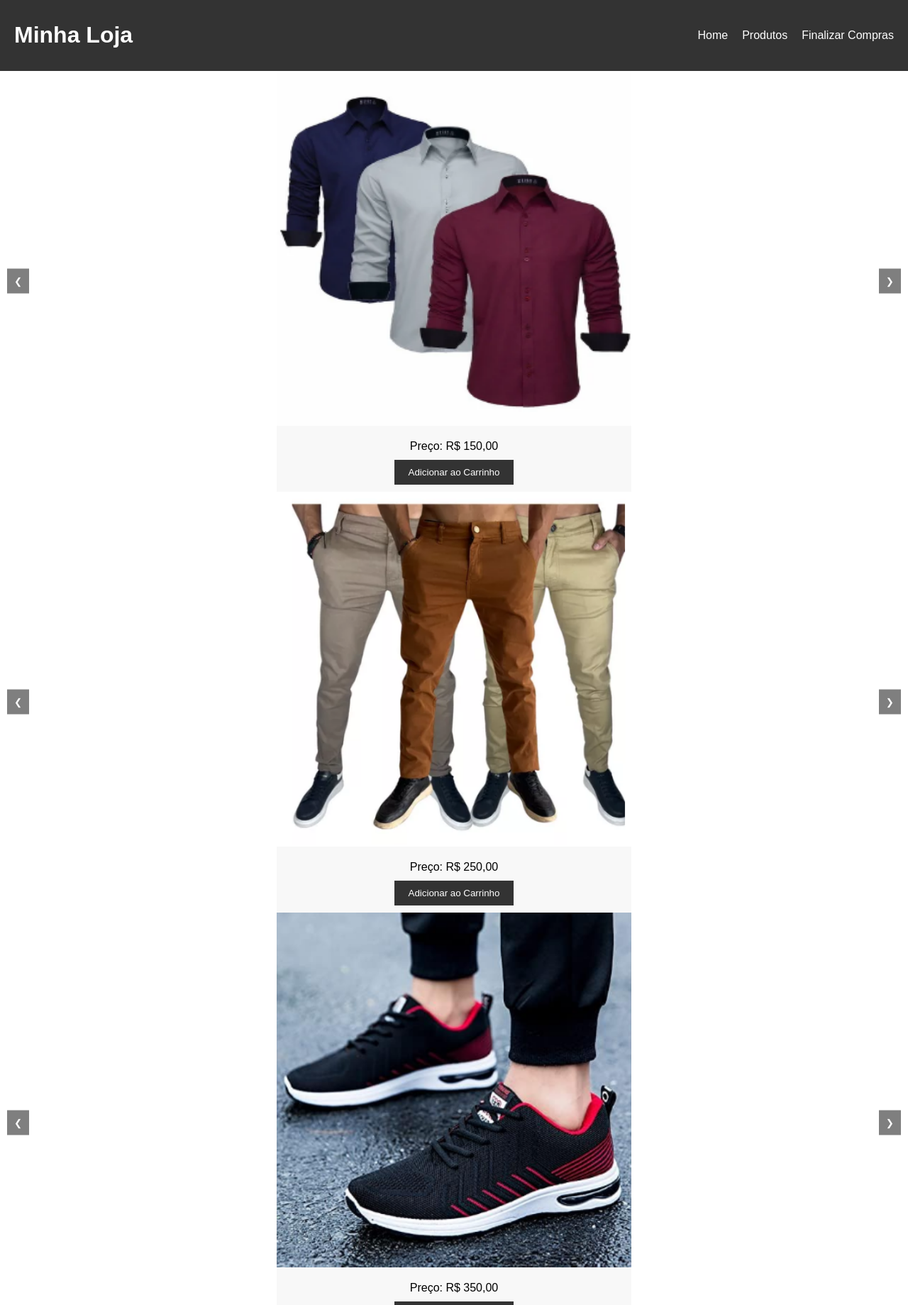
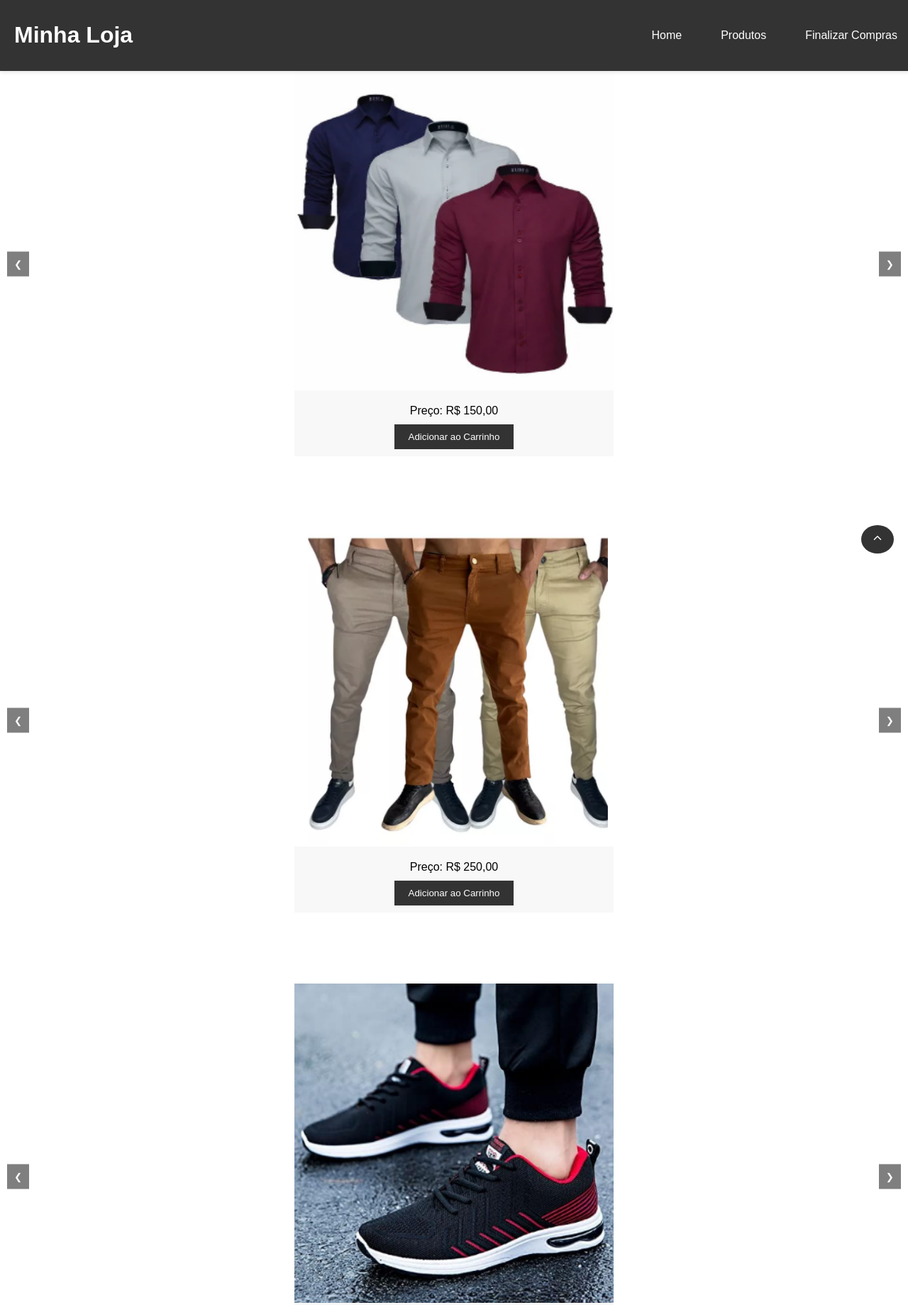
Before and after one commit to Joao-Amancio/loja, a plain HTML site: page index.html in a window 1280 px wide. Shown: the top 1839 px of the page at 71% size. Drawn offline with nearby package versions, Linux system fonts and the light colour scheme.

Commit message:
em construção

```diff
--- a/index.html
+++ b/index.html
@@ -14,7 +14,7 @@
         <div class="bar2"></div>
         <div class="bar3"></div>
       </div>
-      <nav id="nav-menu">
+      <nav style="text-align: center;" id="nav-menu">
         <ul>
           <li><a href="#home">Home</a></li>
           <li><a href="#produtos">Produtos</a></li>
@@ -31,7 +31,7 @@
       <div class="carousel-container">
         <div class="carousel-slide">
           <img
-            style="width: 500px; height: 500px"
+            style="width: 450px; height: 450px"
             src="./assets/camisa1.png"
             alt="Imagem 1"
           />
@@ -42,7 +42,7 @@
         </div>
         <div class="carousel-slide">
           <img
-            style="width: 500px; height: 500px"
+            style="width: 450px; height: 450px"
             src="./assets/camisa2.png"
             alt="Imagem 2"
           />
@@ -61,7 +61,7 @@
       <div class="carousel-container">
         <div class="carousel-slide">
           <img
-            style="width: 500px; height: 500px"
+            style="width: 450px; height: 450px"
             src="./assets/calca1.png"
             alt="Imagem 3"
           />
@@ -72,7 +72,7 @@
         </div>
         <div class="carousel-slide">
           <img
-            style="width: 500px; height: 500px"
+            style="width: 450px; height: 450px"
             src="./assets/calca2.png"
             alt="Imagem 4"
           />
@@ -91,7 +91,7 @@
       <div class="carousel-container">
         <div class="carousel-slide">
           <img
-            style="width: 500px; height: 500px"
+            style="width: 450px; height: 450px"
             src="./assets/sapato1.png"
             alt="Imagem 5"
           />
@@ -102,7 +102,7 @@
         </div>
         <div class="carousel-slide">
           <img
-            style="width: 500px; height: 500px"
+            style="width: 450px; height: 450px"
             src="./assets/sapato2.png"
             alt="Imagem 6"
           />
@@ -121,7 +121,7 @@
       <div class="carousel-container">
         <div class="carousel-slide">
           <img
-            style="width: 500px; height: 500px"
+            style="width: 450px; height: 450px"
             src="./assets/cinto1.png"
             alt="Imagem 7"
           />
@@ -132,7 +132,7 @@
         </div>
         <div class="carousel-slide">
           <img
-            style="width: 500px; height: 500px"
+            style="width: 450px; height: 450px"
             src="./assets/cinto2.png"
             alt="Imagem 8"
           />
@@ -186,7 +186,14 @@
         <button type="submit">Finalizar Compra</button>
       </form>
     </section>
-
+    <div id="back-to-top">
+      <!--&#x2191;  Você pode substituir isso por um ícone de seta mais estilizado -->
+      <ion-icon name="chevron-up-outline"></ion-icon>
+    </div>
+    <script
+      type="module"
+      src="https://unpkg.com/ionicons@7.1.0/dist/ionicons/ionicons.esm.js"
+    ></script>
     <script src="./script.js"></script>
   </body>
 </html>
--- a/script.js
+++ b/script.js
@@ -224,3 +224,22 @@ document.addEventListener("DOMContentLoaded", () => {
       handleTouchEnd(event, 3)
     })
 })
+
+
+// JavaScript para exibir a seta quando o usuário rolar para o final da página
+document.addEventListener('scroll', function() {
+    const scrollTopButton = document.getElementById('back-to-top');
+    if (window.innerHeight + window.scrollY >= document.body.offsetHeight - 100) {
+        scrollTopButton.style.display = 'block';
+    } else {
+        scrollTopButton.style.display = 'none';
+    }
+});
+
+// JavaScript para rolar suavemente para o topo ao clicar na seta
+document.getElementById('back-to-top').addEventListener('click', function() {
+    window.scrollTo({
+        top: 0,
+        behavior: 'smooth'
+    });
+});
--- a/style.css
+++ b/style.css
@@ -5,12 +5,22 @@ body {
 }
 
 header {
+  position: fixed;
+  width: 100%;
+  top: 0;
+  left: 0;
   display: flex;
   justify-content: space-between;
   align-items: center;
   padding: 10px 20px;
   background-color: #333;
   color: white;
+  z-index: 1000;
+  box-shadow: 0 2px 5px rgba(0, 0, 0, 0.1);
+}
+
+section {
+  margin-top: 100px; /* Ajuste conforme a altura do header */
 }
 
 .menu-icon {
@@ -28,6 +38,7 @@ header {
   transition: 0.4s;
   position: absolute;
   width: 100%;
+  right: 35px;
 }
 
 .menu-icon .bar1 {
@@ -68,6 +79,7 @@ nav ul li {
 nav ul li a {
   color: white;
   text-decoration: none;
+  margin-right: 35px;
 }
 
 .carousel {
@@ -92,7 +104,7 @@ nav ul li a {
 }
 
 .carousel-slide img {
-    width: 100%;
+  width: 100%;
 }
 
 .carousel img {
@@ -213,3 +225,20 @@ form button {
     transform: translateY(0);
   }
 }
+
+#back-to-top {
+  position: fixed;
+  bottom: 20px;
+  right: 20px;
+  display: none; /* Inicialmente escondido */
+  background-color: #333;
+  color: #fff;
+  padding: 10px 15px;
+  border-radius: 50%;
+  cursor: pointer;
+  z-index: 1000;
+}
+
+#back-to-top:hover {
+  background-color: #333;
+}
```
